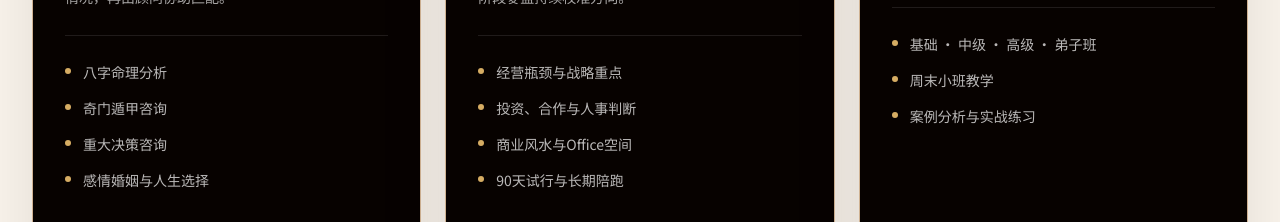
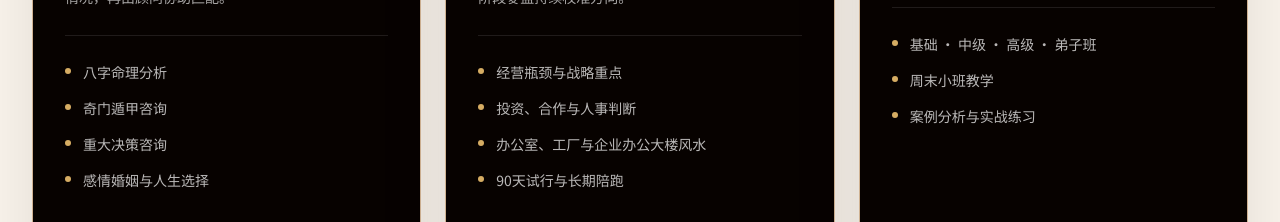
Before and after one commit to BODHIWONG/qmfeng-website, a Next.js app: page / in a window 1280 px wide. Shown: the part 1580-1802 px from the top of the page. Built offline with nearby package versions, Linux system fonts and the light colour scheme.

Commit message:
Expand the homepage Commercial Feng Shui scope

```diff
--- a/components/service-cards.tsx
+++ b/components/service-cards.tsx
@@ -49,9 +49,9 @@ const pillars: Pillar[] = [
     titleZh: "企业战略顾问",
     titleEn: "Business Strategic Advisory",
     bodyZh: "面向创业老板、企业主与高管，聚焦经营瓶颈、战略重点、合作人事、商业风水与重大经营选择，并通过阶段复盘持续校准方向。",
-    bodyEn: "Strategic advisory for founders, business owners and executives navigating business bottlenecks, priorities, partnerships, people issues, commercial Feng Shui and major operating decisions.",
-    featuresZh: ["经营瓶颈与战略重点", "投资、合作与人事判断", "商业风水与Office空间", "90天试行与长期陪跑"],
-    featuresEn: ["Bottlenecks & Strategic Priorities", "Investment, People & Partnership", "Commercial Feng Shui & Office Space", "90-Day & Ongoing Advisory"],
+    bodyEn: "Strategic advisory for founders, business owners and executives navigating business bottlenecks, priorities, partnerships, people issues, Commercial Feng Shui and major operating decisions.",
+    featuresZh: ["经营瓶颈与战略重点", "投资、合作与人事判断", "办公室、工厂与企业办公大楼风水", "90天试行与长期陪跑"],
+    featuresEn: ["Bottlenecks & Strategic Priorities", "Investment, People & Partnership", "Office, Factory & Corporate Building Feng Shui", "90-Day & Ongoing Advisory"],
     href: "/enterprise-strategic-advisory",
     ctaZh: "了解企业顾问",
     ctaEn: "Explore Business Advisory",
```
